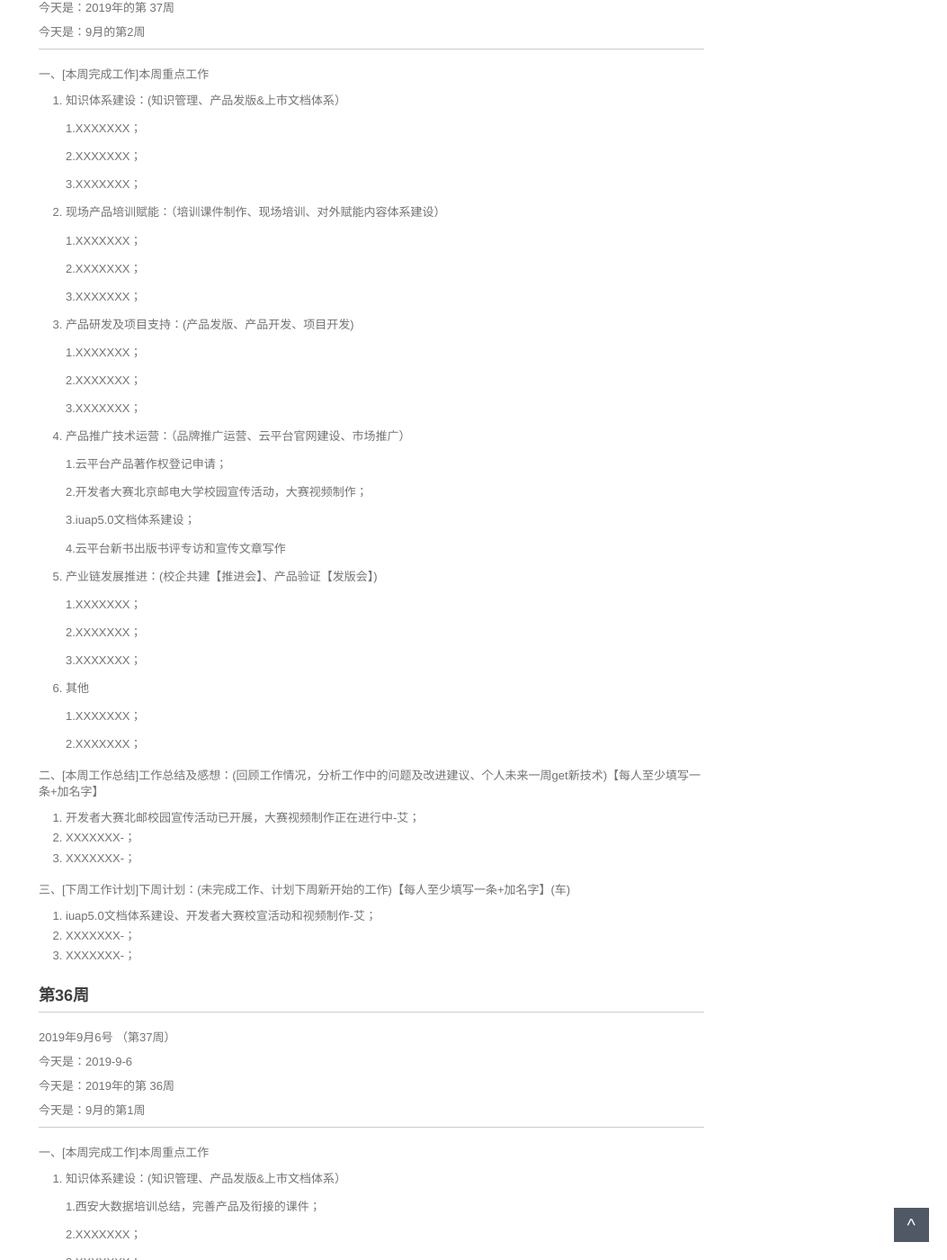
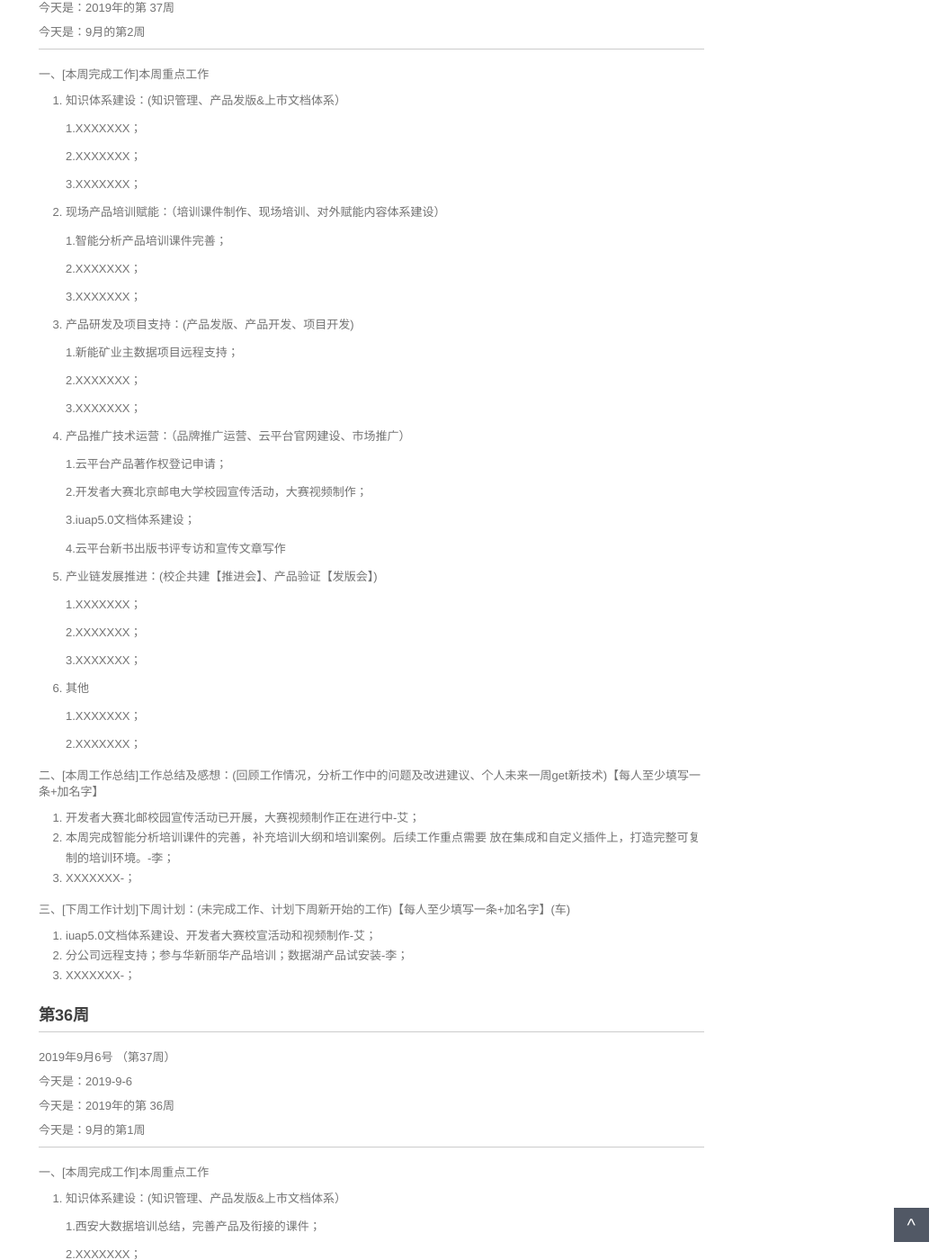
Before and after one commit to walllFlower/blog, a Jekyll site: the page built from _posts/2018-07-17-day_report_cxz.md, in a window 1280 px wide and 1400 px high, scrolled down 435 px. Shown: the whole window at 90% size, without its empty margins (227-1280 px from the left). Built offline with Jekyll 4.4.1, drawn with Linux system fonts in a browser that asks for light colours; comment, search, counter and statistics services are not loaded.

Commit message:
Update 2018-07-17-day_report_cxz.md

```diff
--- a/_posts/2018-07-17-day_report_cxz.md
+++ b/_posts/2018-07-17-day_report_cxz.md
@@ -34,7 +34,7 @@ categories: 技术运营工作周报
 
 2. 现场产品培训赋能：（培训课件制作、现场培训、对外赋能内容体系建设）
 
-    1.XXXXXXX；
+    1.智能分析产品培训课件完善；
 
     2.XXXXXXX；
 
@@ -42,7 +42,7 @@ categories: 技术运营工作周报
 
 3. 产品研发及项目支持：(产品发版、产品开发、项目开发)
 
-    1.XXXXXXX；
+    1.新能矿业主数据项目远程支持；
 
     2.XXXXXXX；
 
@@ -76,13 +76,13 @@ categories: 技术运营工作周报
 二、[本周工作总结]工作总结及感想：(回顾工作情况，分析工作中的问题及改进建议、个人未来一周get新技术)【每人至少填写一条+加名字】
 
 1. 开发者大赛北邮校园宣传活动已开展，大赛视频制作正在进行中-艾；
-2. XXXXXXX-；
+2. 本周完成智能分析培训课件的完善，补充培训大纲和培训案例。后续工作重点需要 放在集成和自定义插件上，打造完整可复制的培训环境。-李；
 3. XXXXXXX-；
 
 三、[下周工作计划]下周计划：(未完成工作、计划下周新开始的工作)【每人至少填写一条+加名字】(车)
 
 1. iuap5.0文档体系建设、开发者大赛校宣活动和视频制作-艾；
-2. XXXXXXX-；
+2. 分公司远程支持；参与华新丽华产品培训；数据湖产品试安装-李；
 3. XXXXXXX-；
 
 
```
